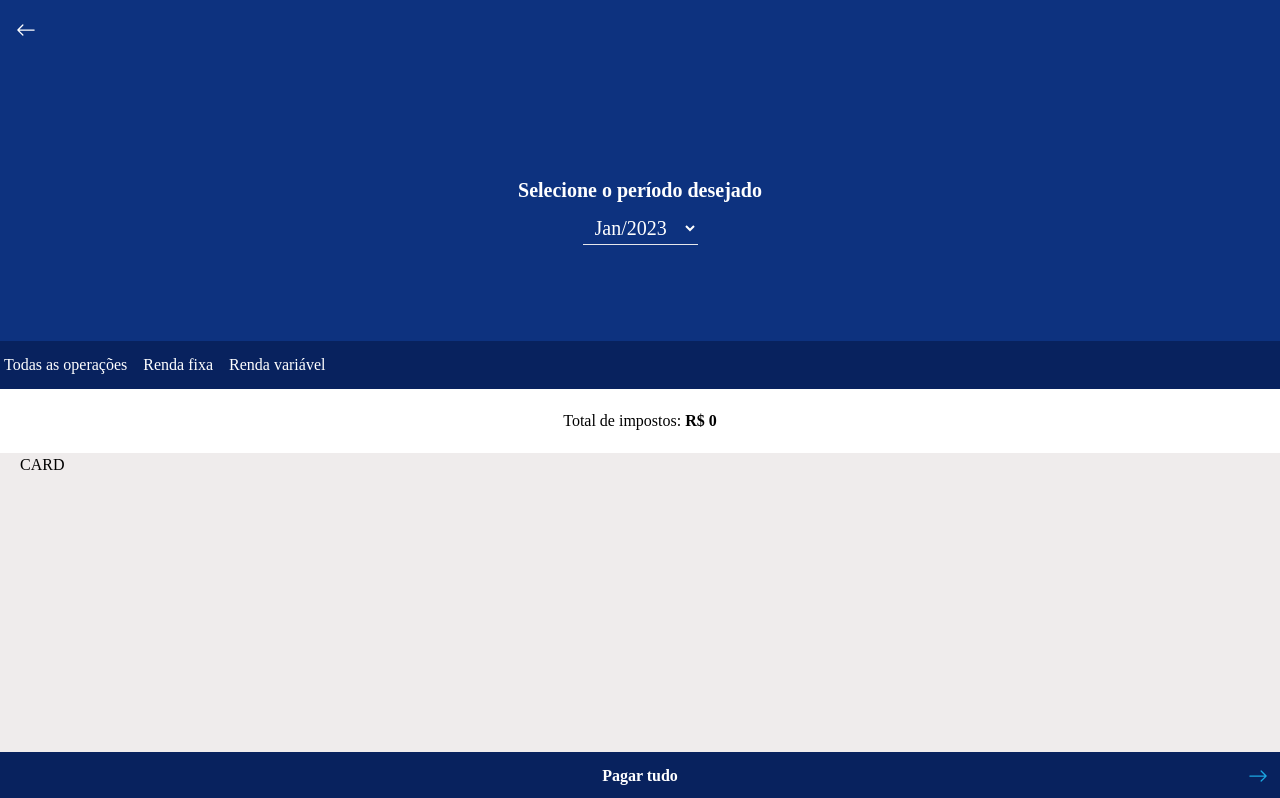
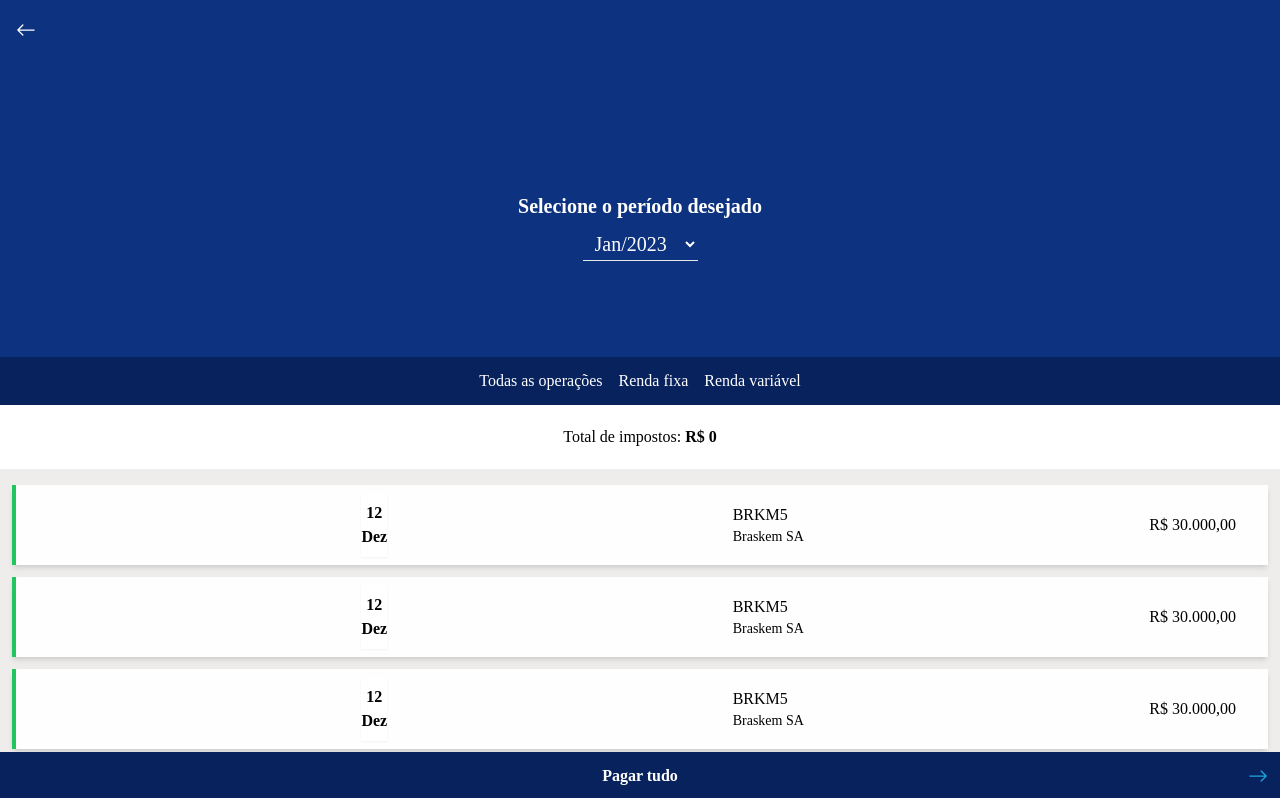
Before and after one commit to NFTax-InteliBlockchain/NFTax, a React (Vite) app in the folder frontend/: page /taxes in a window 1280 px wide. Shown: the top 798 px of the page. Built offline with nearby package versions, Linux system fonts and the light colour scheme.

Commit message:
feat(Taxes): added cards component

```diff
--- a/frontend/src/components/taxes/Card.jsx
+++ b/frontend/src/components/taxes/Card.jsx
@@ -1,7 +1,16 @@
 export function Card() {
     return (
-        <div className="w-[80%] mx-5">
-            CARD
+        <div className="w-full h-20 bg-[#fffefe] shadow-md flex items-center justify-between">
+            <div className="bg-green-500 w-1 h-full"></div>
+            <div className="flex flex-col bg-white rounded-2 items-center font-bold shadow-sm py-2">
+                <p>12</p>
+                <p>Dez</p>
+            </div>
+            <div className="flex flex-col items-start justify-start py-2">
+                <p>BRKM5</p>
+                <p className="text-sm">Braskem SA</p>
+            </div>
+            <p className="pr-8">R$ 30.000,00</p>
         </div>
     )
 }
--- a/frontend/src/pages/Taxes.jsx
+++ b/frontend/src/pages/Taxes.jsx
@@ -11,25 +11,32 @@ export function Taxes() {
     const [totalTaxes, setTotalTaxes] = useState(0)
 
     return (
-        <div className="bg-blue h-screen font-montserrat w-full overflow-hidden">
+        <div className="bg-blue h-full font-montserrat w-full">
             <div className='p-4 flex flex-col justify-center items-center w-full'>
                 <BsArrowLeft className='text-white text-xl absolute left-4 top-5' />
-                <div className='flex flex-col pt-40 justify-center items-center gap-2'>
+                <div className='flex flex-col pt-44 justify-center items-center gap-2'>
                     <h2 className='font-bold text-white text-xl'>Selecione o período desejado</h2>
                     <Date />
                 </div>
 
             </div>
-            <div className='bg-darkblue text-white flex gap-4 px-1 py-3 w-full mt-20'>
+            <div className='bg-darkblue text-white flex gap-4 px-1 py-3 w-full mt-20 justify-center'>
                 <button>Todas as operações</button>
                 <button>Renda fixa</button>
                 <button>Renda variável</button>
             </div>
             <div className='bg-white text-black justify-center flex gap-1 py-5 w-full px-1'>Total de impostos:<p className='font-bold'>R$ {totalTaxes}</p></div>
             <div className='h-full bg-grey'>
+                <div className='mx-3 py-4 flex flex-col gap-3'>
                 <Card/>
+                <Card/>
+                <Card/>
+                <Card/>
+                <Card/>
+                </div>
+
             </div>
-            <div className="bg-darkblue text-white px-1 py-3 w-full absolute bottom-0 flex justify-center items-center font-bold">
+            <div className="bg-darkblue text-white px-1 py-3 w-full bottom-0 flex justify-center items-center font-bold sticky">
                 <span className="text-center">Pagar tudo</span>
                 <BsArrowRight className="text-xl absolute right-3 text-lightblue" />
             </div>
```
